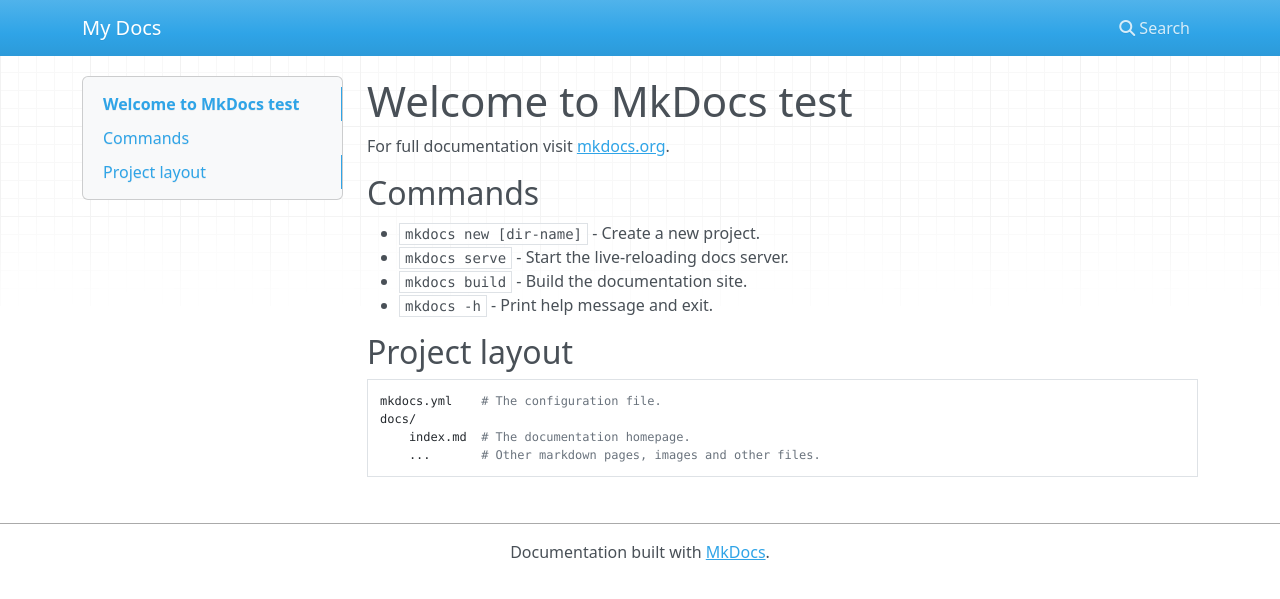
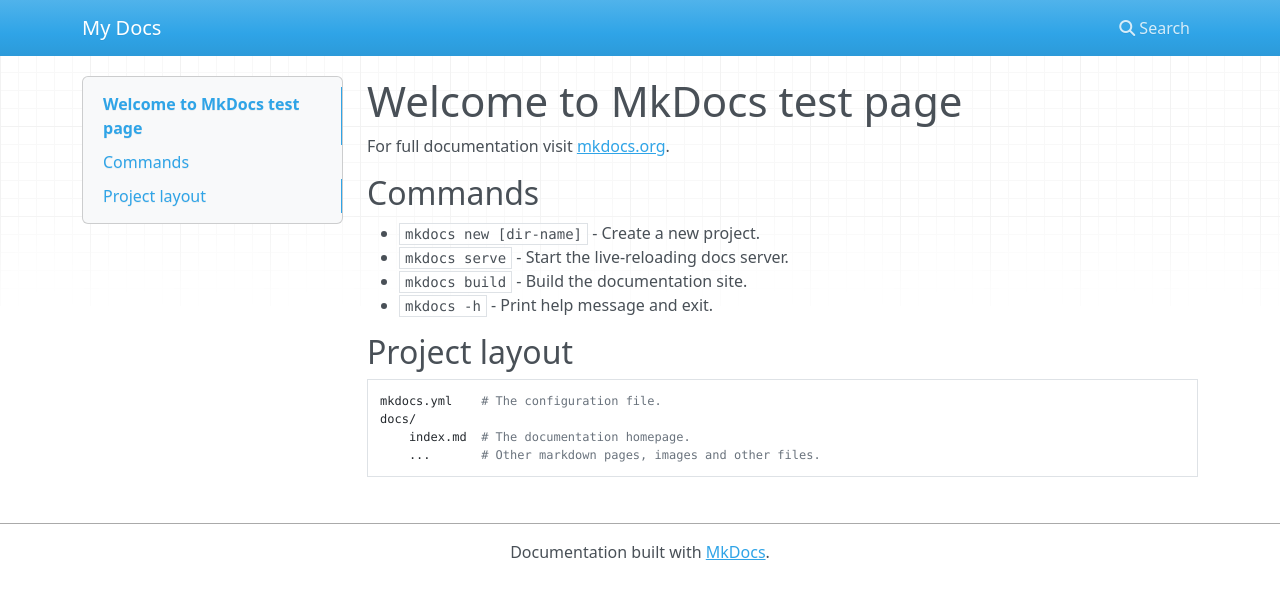
Before and after one commit to letticia/auth-reg, an MkDocs documentation site: the page built from docs/index.md, in a window 1280 px wide. Shown: the top 599 px of the page. Built offline with MkDocs 1.6.1, drawn with Linux system fonts in a browser that asks for light colours; nearby versions of some CDN libraries.

Commit message:
Update index.md

```diff
--- a/docs/index.md
+++ b/docs/index.md
@@ -1,4 +1,4 @@
-# Welcome to MkDocs test
+# Welcome to MkDocs test page
 
 For full documentation visit [mkdocs.org](https://www.mkdocs.org).
 
```
